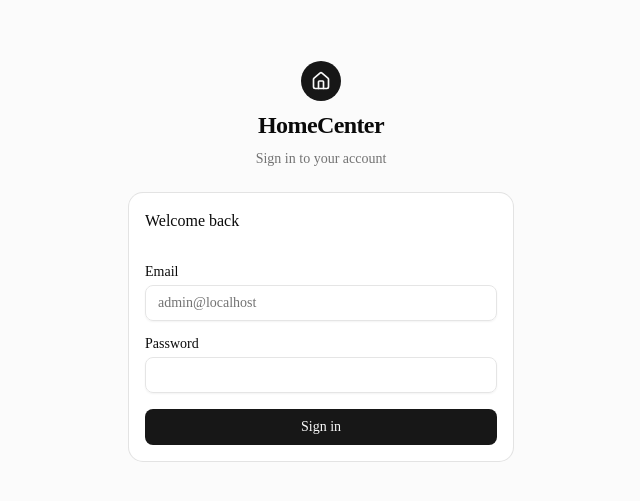
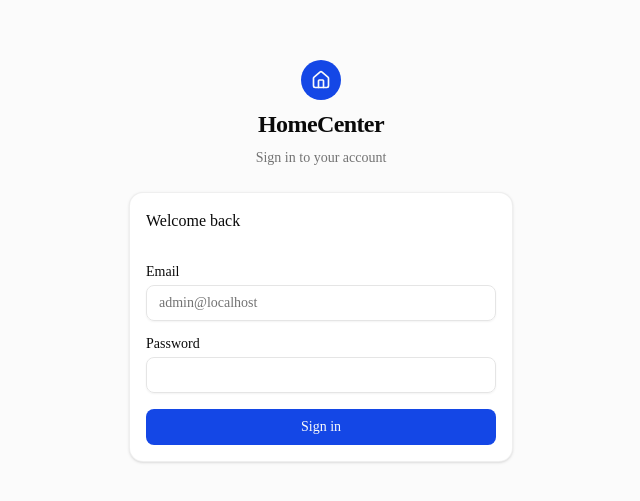
Before and after one commit to yatzin/home-center, a Next.js app: page /login in a window 1280 px wide. Shown: the part 139-640 px from the top of the page, without its empty margins (319-959 px from the left). Built offline with nearby package versions, Linux system fonts and the light colour scheme; no server answers.

Commit message:
Add indigo accent token and layered dark surfaces

```diff
--- a/app/globals.css
+++ b/app/globals.css
@@ -55,7 +55,7 @@
   --card-foreground: oklch(0.145 0 0);
   --popover: oklch(1 0 0);
   --popover-foreground: oklch(0.145 0 0);
-  --primary: oklch(0.205 0 0);
+  --primary: oklch(0.488 0.243 264.376);
   --primary-foreground: oklch(0.985 0 0);
   --secondary: oklch(0.97 0 0);
   --secondary-foreground: oklch(0.205 0 0);
@@ -66,7 +66,7 @@
   --destructive: oklch(0.577 0.245 27.325);
   --border: oklch(0.922 0 0);
   --input: oklch(0.922 0 0);
-  --ring: oklch(0.708 0 0);
+  --ring: oklch(0.488 0.243 264.376);
   --chart-1: oklch(0.87 0 0);
   --chart-2: oklch(0.556 0 0);
   --chart-3: oklch(0.439 0 0);
@@ -86,12 +86,12 @@
 .dark {
   --background: oklch(0.145 0 0);
   --foreground: oklch(0.985 0 0);
-  --card: oklch(0.205 0 0);
+  --card: oklch(0.19 0 0);
   --card-foreground: oklch(0.985 0 0);
-  --popover: oklch(0.205 0 0);
+  --popover: oklch(0.22 0 0);
   --popover-foreground: oklch(0.985 0 0);
-  --primary: oklch(0.922 0 0);
-  --primary-foreground: oklch(0.205 0 0);
+  --primary: oklch(0.488 0.243 264.376);
+  --primary-foreground: oklch(0.985 0 0);
   --secondary: oklch(0.269 0 0);
   --secondary-foreground: oklch(0.985 0 0);
   --muted: oklch(0.269 0 0);
@@ -101,13 +101,13 @@
   --destructive: oklch(0.704 0.191 22.216);
   --border: oklch(1 0 0 / 10%);
   --input: oklch(1 0 0 / 15%);
-  --ring: oklch(0.556 0 0);
+  --ring: oklch(0.488 0.243 264.376);
   --chart-1: oklch(0.87 0 0);
   --chart-2: oklch(0.556 0 0);
   --chart-3: oklch(0.439 0 0);
   --chart-4: oklch(0.371 0 0);
   --chart-5: oklch(0.269 0 0);
-  --sidebar: oklch(0.205 0 0);
+  --sidebar: oklch(0.17 0 0);
   --sidebar-foreground: oklch(0.985 0 0);
   --sidebar-primary: oklch(0.488 0.243 264.376);
   --sidebar-primary-foreground: oklch(0.985 0 0);
--- a/components/ui/card.tsx
+++ b/components/ui/card.tsx
@@ -12,7 +12,7 @@
       data-slot="card"
       data-size={size}
       className={cn(
-        "group/card flex flex-col gap-(--card-spacing) overflow-hidden rounded-xl bg-card py-(--card-spacing) text-sm text-card-foreground ring-1 ring-foreground/10 [--card-spacing:--spacing(4)] has-data-[slot=card-footer]:pb-0 has-[>img:first-child]:pt-0 data-[size=sm]:[--card-spacing:--spacing(3)] data-[size=sm]:has-data-[slot=card-footer]:pb-0 *:[img:first-child]:rounded-t-xl *:[img:last-child]:rounded-b-xl",
+        "group/card flex flex-col gap-(--card-spacing) overflow-hidden rounded-xl bg-card py-(--card-spacing) text-sm text-card-foreground border border-border/60 shadow-sm transition-shadow duration-150 [--card-spacing:--spacing(4)] has-data-[slot=card-footer]:pb-0 has-[>img:first-child]:pt-0 data-[size=sm]:[--card-spacing:--spacing(3)] data-[size=sm]:has-data-[slot=card-footer]:pb-0 *:[img:first-child]:rounded-t-xl *:[img:last-child]:rounded-b-xl",
         className
       )}
       {...props}
```
